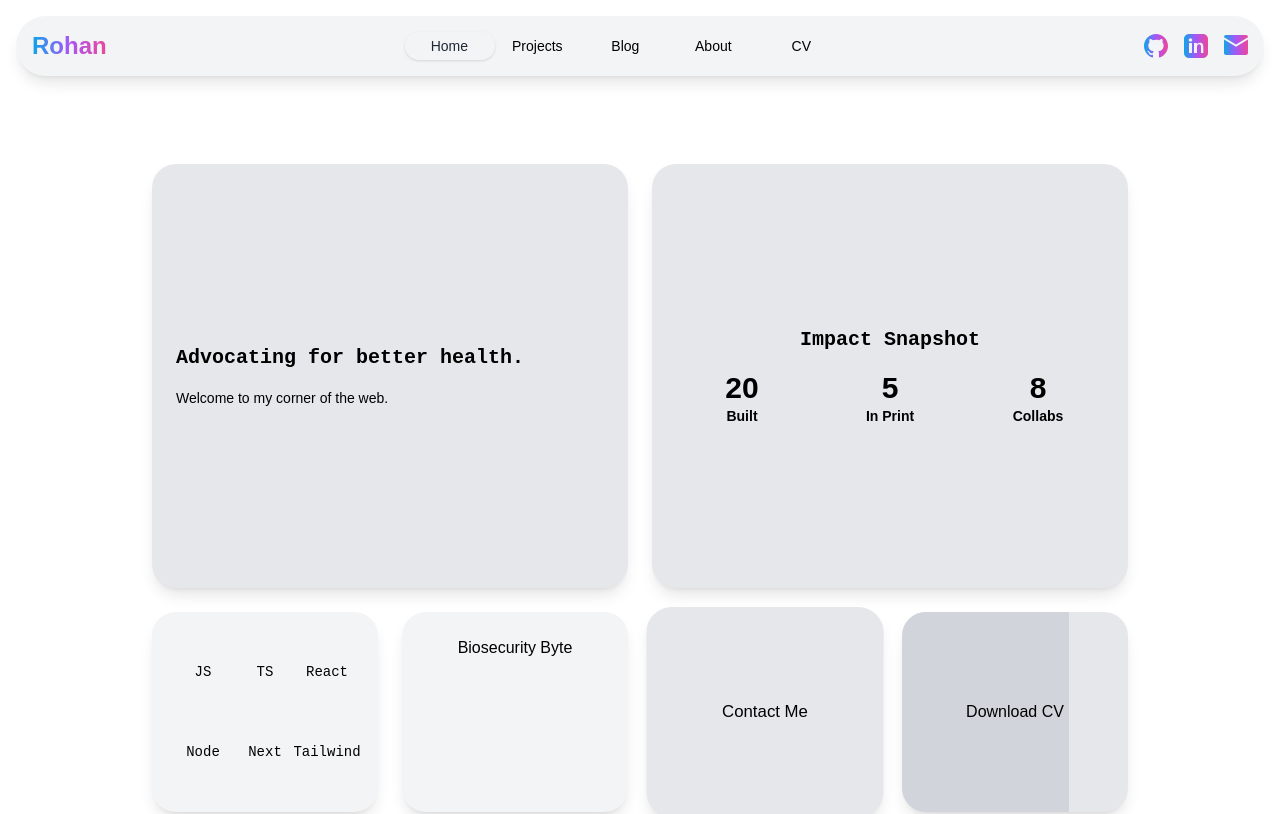
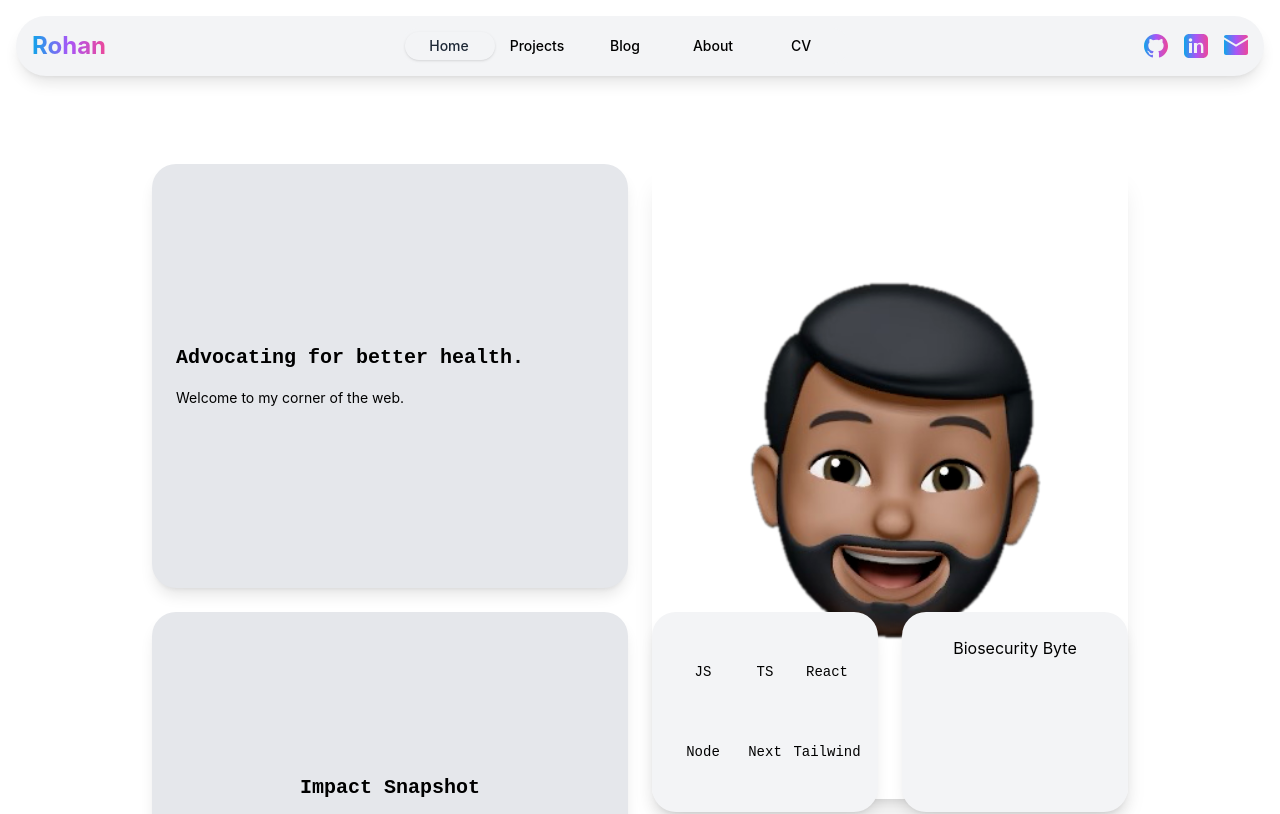
Before and after one commit to SUPA5INGH/personal-website, a Next.js app: page / in a window 1280 px wide. Shown: the top 814 px of the page. Built offline with nearby package versions, Linux system fonts and the light colour scheme.

Commit message:
Add Polaroid Selfie Tile component

```diff
--- /dev/null
+++ b/components/PolaroidSelfieTile.tsx
@@ -0,0 +1,64 @@
+import Image from 'next/image';
+import { motion, useMotionValue, useSpring } from 'framer-motion';
+import React from 'react';
+
+export default function PolaroidSelfieTile() {
+  const rotateX = useMotionValue(0);
+  const rotateY = useMotionValue(0);
+  const springX = useSpring(rotateX, { stiffness: 150, damping: 10 });
+  const springY = useSpring(rotateY, { stiffness: 150, damping: 10 });
+
+  function handlePointerMove(e: React.PointerEvent<HTMLDivElement>) {
+    const rect = e.currentTarget.getBoundingClientRect();
+    const x = e.clientX - rect.left;
+    const y = e.clientY - rect.top;
+    const midX = rect.width / 2;
+    const midY = rect.height / 2;
+    rotateY.set(((x - midX) / midX) * 6);
+    rotateX.set(-((y - midY) / midY) * 6);
+  }
+
+  function resetTilt() {
+    rotateX.set(0);
+    rotateY.set(0);
+  }
+
+  const captionVariants = {
+    initial: { opacity: 0, y: 16 },
+    hover: { opacity: 1, y: 0 },
+  };
+
+  return (
+    <motion.div
+      role="img"
+      aria-label="Photograph of Uzma"
+      className="relative aspect-[3/4] w-full sm:col-span-2 sm:row-span-2 md:col-span-3 xl:col-span-2"
+      style={{
+        perspective: 800,
+        rotateX: springX,
+        rotateY: springY,
+        transformStyle: 'preserve-3d',
+      }}
+      onPointerMove={handlePointerMove}
+      onPointerLeave={resetTilt}
+      initial="initial"
+      whileHover="hover"
+    >
+      <div className="relative bg-white shadow-xl rounded-2xl p-2 w-full h-full">
+        <Image
+          src="/images/memoji.png"
+          alt="Uzma"
+          fill
+          className="rounded-lg object-cover border-[10px] border-white pb-4"
+        />
+        <motion.figcaption
+          variants={captionVariants}
+          className="absolute bottom-4 left-1/2 -translate-x-1/2 text-sm font-medium tracking-wide text-neutral-700 font-sans"
+          aria-live="polite"
+        >
+          Uzma • Med→Tech
+        </motion.figcaption>
+      </div>
+    </motion.div>
+  );
+}
--- a/pages/index.tsx
+++ b/pages/index.tsx
@@ -3,7 +3,7 @@ import Head from 'next/head';
 import Image from 'next/image';
 import Layout from '../components/Layout';
 import BentoTile from '../components/BentoTile';
-
+import PolaroidSelfieTile from '../components/PolaroidSelfieTile';
 
 const gradientClass =
   'text-transparent bg-clip-text bg-gradient-to-r from-sky-500 via-purple-500 to-pink-500';
@@ -117,11 +117,13 @@ export default function Home() {
         {activeSection === 'Home' && (
           <div className="bento-grid mt-8 grid w-full max-w-5xl mx-auto gap-6 p-6 sm:grid-cols-2 md:grid-cols-3 xl:grid-cols-4 auto-rows-[200px]">
             <section className="col-span-2 row-span-2 rounded-3xl bg-gray-200 p-6 shadow-lg flex flex-col justify-center animate-fall">
-              <h2 className="mb-4 text-xl font-bold">{elevatorText[phraseIndex]}</h2>
+              <h2 className="mb-4 text-xl font-bold">
+                {elevatorText[phraseIndex]}
+              </h2>
               <p className="text-sm">Welcome to my corner of the web.</p>
             </section>
 
-
+            <PolaroidSelfieTile />
 
             <section className="col-span-2 row-span-2 rounded-3xl bg-gray-200 p-6 shadow-lg flex flex-col items-center justify-center text-center animate-fall">
               <h2 className="mb-4 text-xl font-bold">Impact Snapshot</h2>
@@ -143,13 +145,20 @@ export default function Home() {
 
             <div className="rounded-3xl bg-gray-100 p-6 shadow-lg grid grid-cols-3 gap-2 animate-fall">
               {['JS', 'TS', 'React', 'Node', 'Next', 'Tailwind'].map((s, i) => (
-                <div key={s} style={{ animationDelay: `${i * 100}ms` }} className="flex items-center justify-center font-mono text-sm opacity-0 animate-fall">
+                <div
+                  key={s}
+                  style={{ animationDelay: `${i * 100}ms` }}
+                  className="flex items-center justify-center font-mono text-sm opacity-0 animate-fall"
+                >
                   {s}
                 </div>
               ))}
             </div>
 
-            <div className="rounded-3xl bg-gray-100 p-6 shadow-lg text-center cursor-pointer animate-fall" onClick={() => setFlipped(!flipped)}>
+            <div
+              className="rounded-3xl bg-gray-100 p-6 shadow-lg text-center cursor-pointer animate-fall"
+              onClick={() => setFlipped(!flipped)}
+            >
               {flipped ? (
                 <div className="animate-bounce">🎉 Biosecurity rocks!</div>
               ) : (
@@ -172,11 +181,11 @@ export default function Home() {
             <section className="relative col-span-2 row-span-2 rounded-3xl bg-blue-200 p-6 shadow-lg hover:scale-105 transition-transform animate-fall">
               <h2 className="mb-2 text-xl font-bold">Featured Project</h2>
               <Image
-  src="/images/pandemic_game.jpg"
-  alt="demo animation"
-  width={400}
-  height={300}
-/>
+                src="/images/pandemic_game.jpg"
+                alt="demo animation"
+                width={400}
+                height={300}
+              />
               <p>Summary of my favourite work.</p>
             </section>
             <section className="rounded-3xl col-span-2 bg-blue-100 p-6 shadow-lg hover:scale-105 transition-transform animate-fall">
@@ -243,7 +252,9 @@ export default function Home() {
               <h2 className="mb-2 text-lg font-semibold">Gallery</h2>
             </section>
             <section className="rounded-3xl bg-purple-100 p-6 shadow-lg hover:scale-105 transition-transform animate-fall flex flex-col items-center justify-center text-center">
-              <h2 className="mb-2 text-lg font-semibold">I am currently learning ... </h2>
+              <h2 className="mb-2 text-lg font-semibold">
+                I am currently learning ...{' '}
+              </h2>
               <div className="text-6xl mb-2">識</div>
               <div className="mb-2 text-lg font-semibold">Japanese</div>
             </section>
@@ -253,8 +264,6 @@ export default function Home() {
             </section>
           </div>
         )}
-
-
       </main>
     </Layout>
   );
--- a/styles/globals.css
+++ b/styles/globals.css
@@ -2,7 +2,7 @@
 @tailwind components;
 @tailwind utilities;
 
-@import url('https://fonts.googleapis.com/css2?family=JetBrains+Mono:wght@400;700&family=Montserrat:wght@400;700&display=swap');
+@import url('https://fonts.googleapis.com/css2?family=Inter:wght@400;500;600&family=JetBrains+Mono:wght@400;700&family=Montserrat:wght@400;700&display=swap');
 
 @layer base {
   body {
@@ -50,10 +50,8 @@
   .bento-transition-overlay.spill-in,
   .bento-transition-overlay.spill-out {
     transition: none;
-
   }
 }
-
 
 @keyframes spin-slow {
   from {
--- a/tailwind.config.js
+++ b/tailwind.config.js
@@ -24,7 +24,7 @@ module.exports = {
         'skills-rose': '#FCA5A5',
       },
       fontFamily: {
-        sans: ['Montserrat', 'sans-serif'],
+        sans: ['Inter', 'Montserrat', 'sans-serif'],
         mono: ['"JetBrains Mono"', 'monospace'],
       },
       keyframes: {
@@ -45,14 +45,12 @@ module.exports = {
           '100%': { transform: 'scale(1)', opacity: '0' },
         },
         heartbeat: {
-
           '0%, 100%': { transform: 'scale(1)' },
           '50%': { transform: 'scale(1.05)' },
         },
         progress: {
           '0%': { width: '0%' },
           '100%': { width: '100%' },
-
         },
       },
       animation: {
@@ -62,7 +60,6 @@ module.exports = {
 
         heartbeat: 'heartbeat 1s ease-in-out infinite',
         progress: 'progress 2s linear infinite',
-
       },
     },
   },
```
Also changed, not shown: 2 other files (tests, documents, lock files or other folders).
